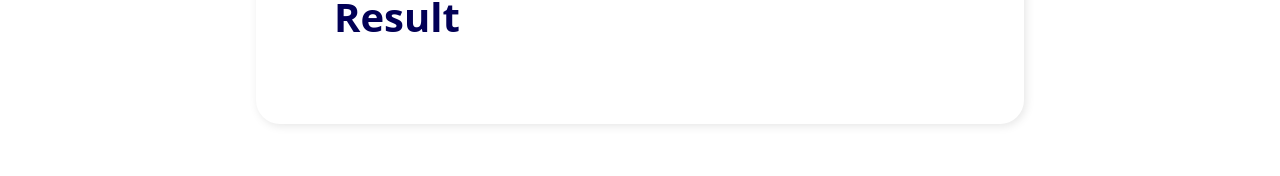
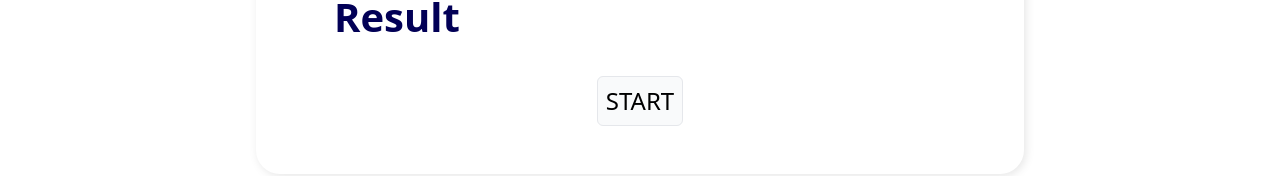
Before and after one commit to nagybnc/lottery-simulator, a Vue app: page / in a window 1280 px wide. Shown: the part 167-343 px from the top of the page. Built offline with nearby package versions, Linux system fonts and the light colour scheme.

Commit message:
Init Vuex store

```diff
--- a/package.json
+++ b/package.json
@@ -9,7 +9,8 @@
     "preview": "vite preview"
   },
   "dependencies": {
-    "vue": "^3.2.45"
+    "vue": "^3.2.45",
+    "vuex": "^4.0.2"
   },
   "devDependencies": {
     "@vitejs/plugin-vue": "^4.0.0",
--- a/src/components/Game/Game.vue
+++ b/src/components/Game/Game.vue
@@ -4,6 +4,12 @@
         <h1 className="mb-8 text-[40px] font-bold leading-[55px] text-dark-blue">
             Result
         </h1>
+        <div className="text-center">
+            <button @click="$store.commit('toggleGame')"
+                className="rounded-md border bg-gray-50 p-2 text-2xl hover:bg-gray-200 uppercase">
+                {{ $store.getters.getStartStopText }}
+            </button>
+        </div>
     </section>
 </template>
 
--- /dev/null
+++ b/src/store/index.js
@@ -0,0 +1,19 @@
+import { createStore } from "vuex";
+
+export default createStore({
+  state() {
+    return {
+      isRunning: false,
+    };
+  },
+  mutations: {
+    toggleGame(state) {
+      state.isRunning = !state.isRunning;
+    },
+  },
+  getters: {
+    getStartStopText(state) {
+      return state.isRunning ? "stop" : "start";
+    },
+  },
+});
```
Also changed, not shown: src/main.js (+5 -4 lines), 1 other file (tests, documents, lock files or other folders).
